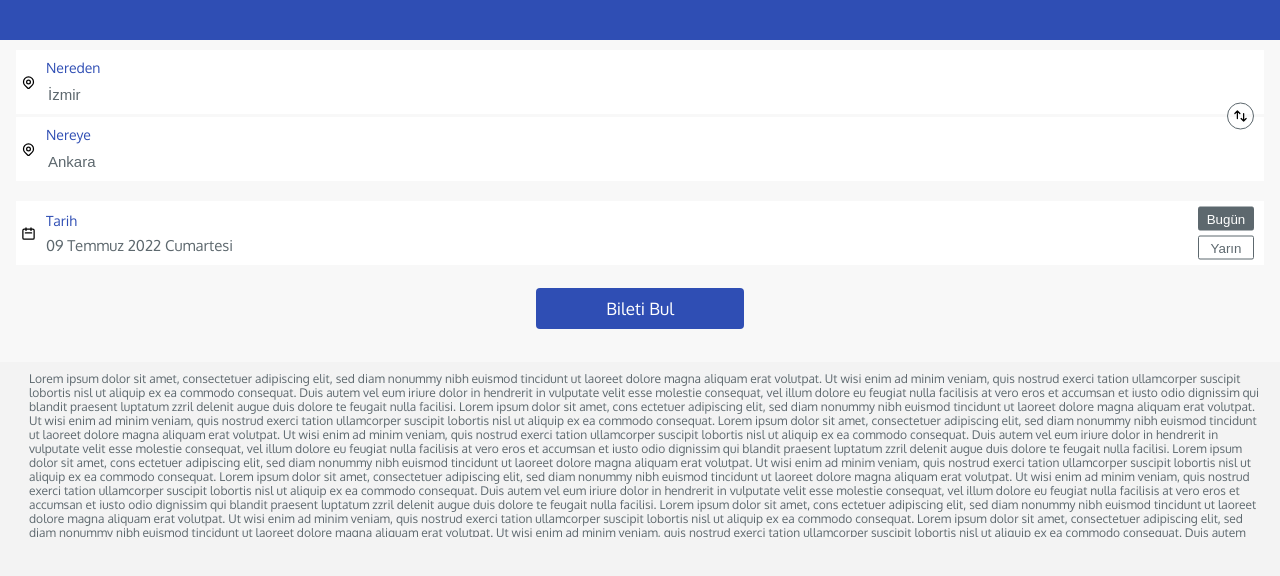
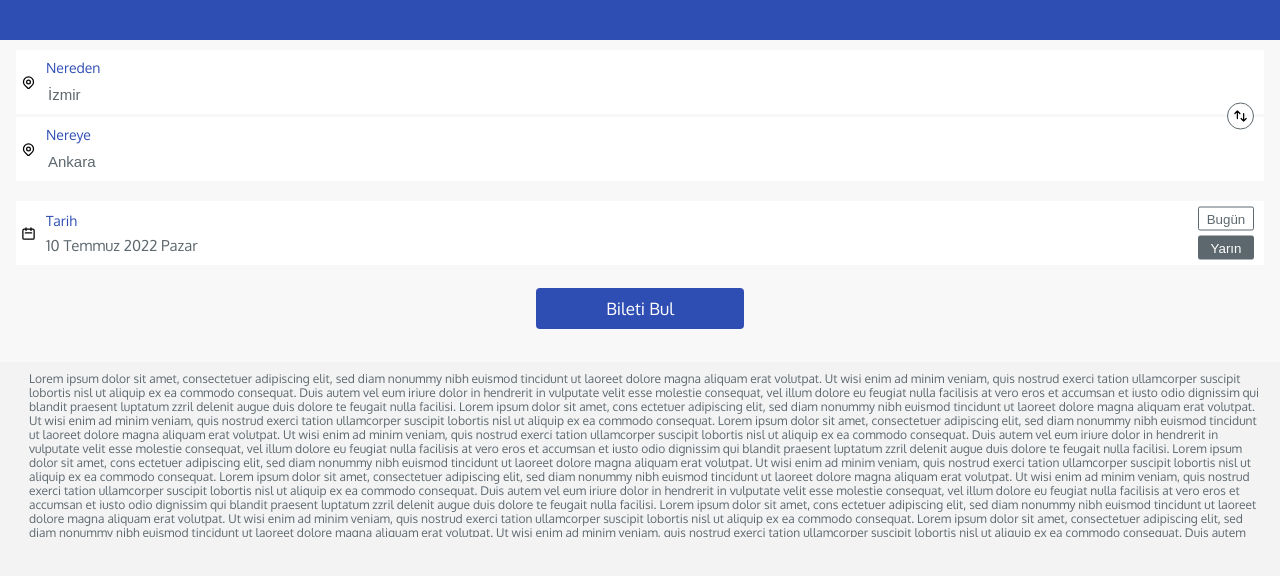
Before and after one commit to halikali/obilet-case, a React (Create React App) app: page / in a window 1280 px wide. Shown: the top 576 px of the page. Built offline with nearby package versions, Linux system fonts and the light colour scheme; no server answers.

Commit message:
fix: change default day

```diff
--- a/src/components/Inputs/DateInput/DateInput.component.jsx
+++ b/src/components/Inputs/DateInput/DateInput.component.jsx
@@ -7,7 +7,7 @@ import { setDepartureDate } from "Slices/FormSlices";
 import "./DateInput.style.scss";
 
 const DateInput = () => {
-  const [activeDay, setActiveDay] = useState("Bugün");
+  const [activeDay, setActiveDay] = useState("Yarın");
   const [date, setDate] = useState(new Date());
   const dispatch = useDispatch();
 
@@ -51,10 +51,10 @@ const DateInput = () => {
         <p className="text">{formatDate(date)} </p>
       </div>
       <div className="button__wrapper">
-        <button className="button button--active" onClick={setActiveButton}>
+        <button className="button " onClick={setActiveButton}>
           Bugün
         </button>
-        <button className="button" onClick={setActiveButton}>
+        <button className="button button--active" onClick={setActiveButton}>
           Yarın
         </button>
       </div>
```
